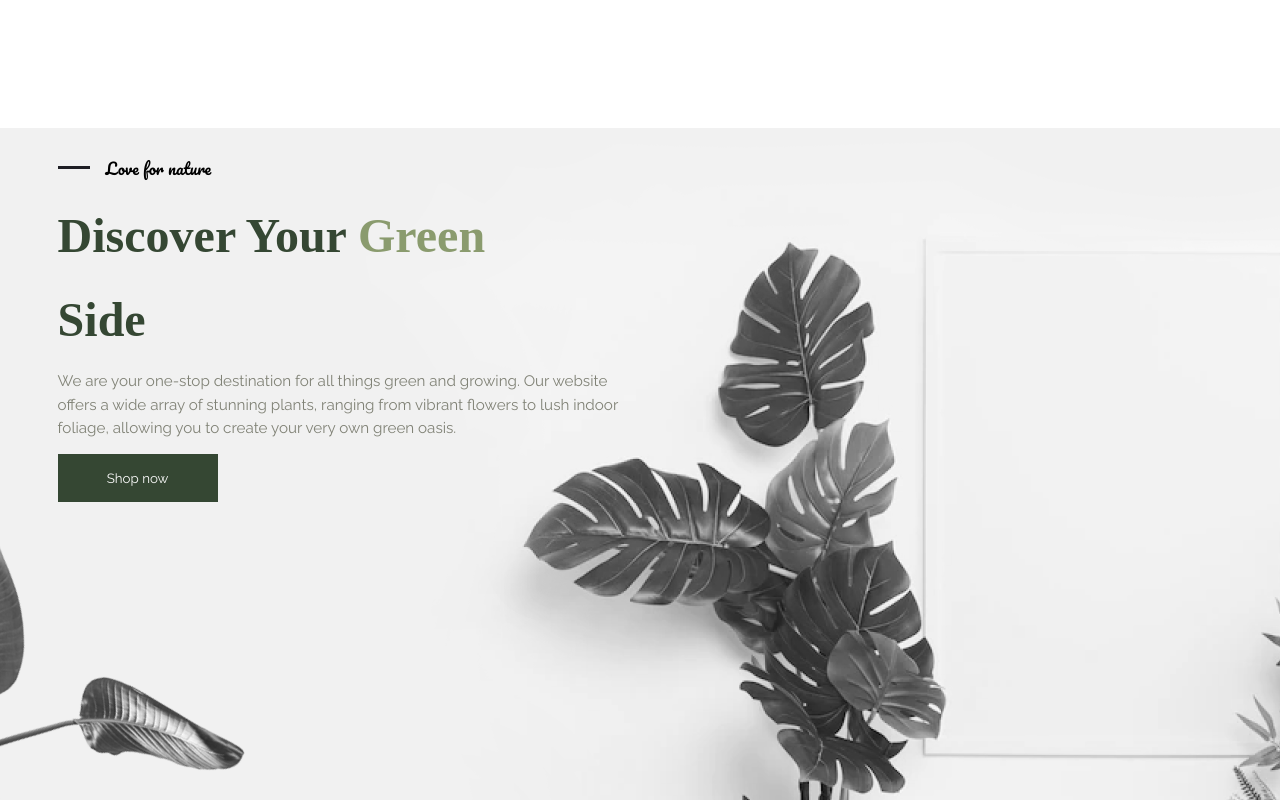
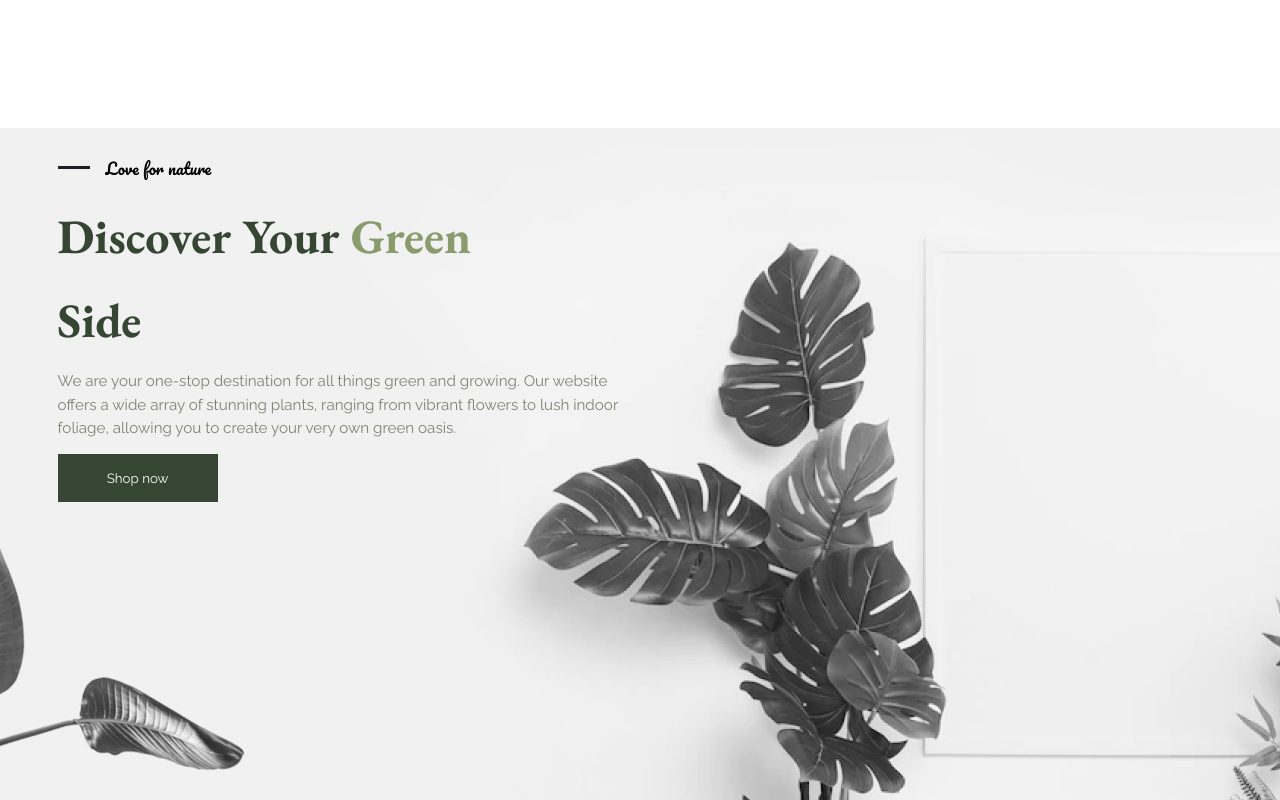
Before and after one commit to carolinecobucci/plant-ecommerce, a React (Vite) app: page / in a window 1280 px wide. Shown: the top 800 px of the page. Built offline with nearby package versions, Linux system fonts and the light colour scheme.

Commit message:
IntroScreen completed

```diff
--- a/src/components/Introstyle.module.css
+++ b/src/components/Introstyle.module.css
@@ -2,7 +2,7 @@
     display: flex;
     flex-direction: column;
     align-items: normal;
-    /* background-color: #F0F1EE; */
+
     width: 100vw;
     height: 100vh;
     margin-top: 10%;
@@ -32,7 +32,7 @@
     background-image: url(../assets/left-plant.png);
     background-repeat: no-repeat;
     background-position: bottom left;
-    /* background-color: #F0F1EE; */
+
     width: 50%;
     height: 80%;
     position: absolute;
@@ -57,9 +57,6 @@
     width: 32px;
     height: 3px;
     margin-left: 2rem;
-
-    /* Dark/IBBNB */
-
     background: #1E1E24;
 }
 
@@ -94,7 +91,7 @@
     height: 10rem;
     margin-left: 2rem;
 
-    /* font-family: 'EB Garamond'; */
+    font-family: 'EB Garamond';
     font-style: normal;
     font-weight: 700;
     font-size: 2rem;
@@ -110,7 +107,7 @@
 .span {
 
     color: #8A9B6E;
-    /* margin: 0rem; */
+
 
 }
 
@@ -121,24 +118,20 @@
     gap: 2rem;
     margin-left: 2rem;
 
-    /* secondary/Secondary */
-
     font-family: 'Raleway';
     font-style: normal;
     font-weight: 500;
     font-size: 0.95rem;
     line-height: 154.5%;
-    /* or 25px */
+
 
     display: flex;
     align-items: center;
 
-    /* Secondary/Secondary */
-
     color: #808276;
 
 
-    /* Inside auto layout */
+
 
     flex: none;
     order: 1;
@@ -170,7 +163,7 @@ button{
     position: absolute;
     bottom: 100px;
 
-    /* secondary/Secondary */
+
 
     font-family: 'Raleway';
     font-style: normal;
```
